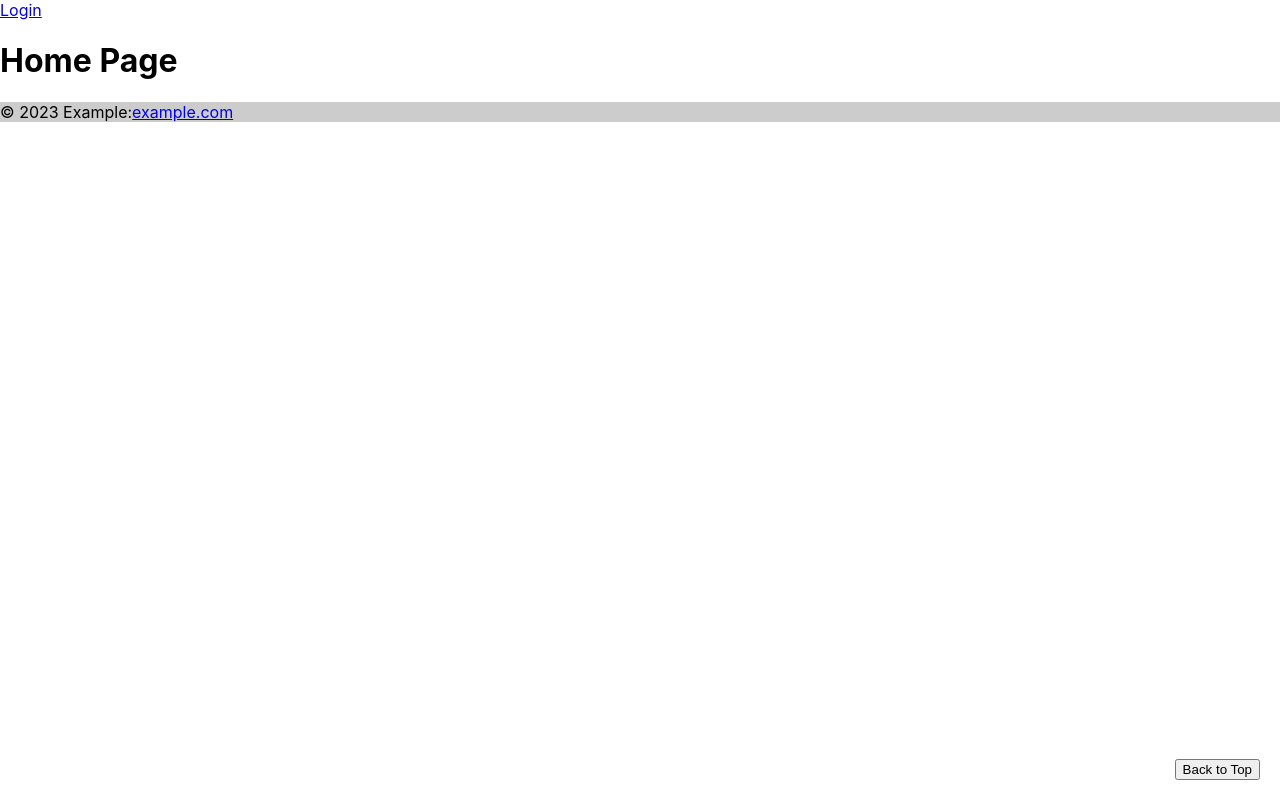
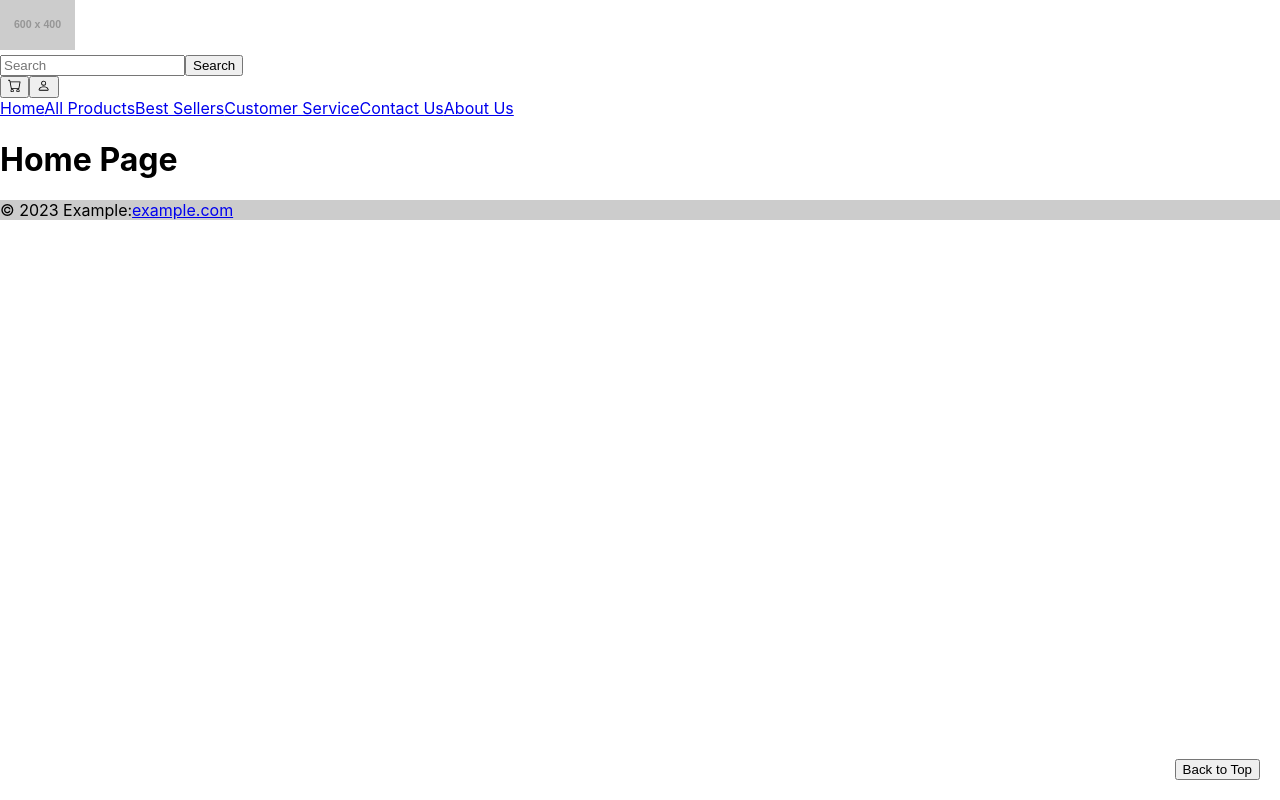
Before and after one commit to Lujia-Cheng/web-final-project, a React (Create React App) app in the folder frontend/: page / in a window 1280 px wide. Built offline with nearby package versions, Linux system fonts and the light colour scheme; the HTML template or start-up script is replaced by a standard one.

Commit message:
added home.js & header.js html skeleton

```diff
--- a/frontend/package.json
+++ b/frontend/package.json
@@ -6,10 +6,10 @@
     "@testing-library/jest-dom": "^5.17.0",
     "@testing-library/react": "^13.4.0",
     "@testing-library/user-event": "^13.5.0",
-    "boostrap": "^2.0.0",
     "react": "^18.2.0",
     "react-bootstrap": "^2.9.1",
     "react-dom": "^18.2.0",
+    "react-icons": "^4.12.0",
     "react-router-dom": "^6.20.1",
     "react-scripts": "5.0.1",
     "web-vitals": "^2.1.4"
--- /dev/null
+++ b/frontend/public/index.html
@@ -0,0 +1,30 @@
+<!doctype html>
+<html lang="en">
+<head>
+    <meta charset="utf-8">
+    <meta name="viewport" content="width=device-width, initial-scale=1">
+    <!--
+      Notice the use of %PUBLIC_URL% in the tag above.
+      It will be replaced with the URL of the `public` folder during the build.
+      Only files inside the `public` folder can be referenced from the HTML.
+
+      Unlike "/favicon.ico" or "favicon.ico", "%PUBLIC_URL%/favicon.ico" will
+      work correctly both with client-side routing and a non-root public URL.
+      Learn how to configure a non-root public URL by running `npm run build`.
+    -->
+    <title>React App</title>
+</head>
+<body>
+<div id="root"></div>
+<!--
+  This HTML file is a template.
+  If you open it directly in the browser, you will see an empty page.
+
+  You can add webfonts, meta tags, or analytics to this file.
+  The build step will place the bundled scripts into the <body> tag.
+
+  To begin the development, run `npm start`.
+  To create a production bundle, use `npm run build`.
+-->
+</body>
+</html>
--- a/frontend/src/App.js
+++ b/frontend/src/App.js
@@ -1,13 +1,15 @@
 import React from 'react';
 import {BrowserRouter as Router, Routes, Route} from 'react-router-dom';
-
 import Header from './components/Header';
 import Footer from './components/Footer';
 import Home from './pages/Home';
 import Login from './pages/Login';
+
+
 // import Product from './pages/Product';
 import './App.css';
 import NotFound from "./pages/NotFound";
+import SearchBar from "./components/SearchBar";
 
 function App() {
   function scrollToTop() {
--- a/frontend/src/components/Header.js
+++ b/frontend/src/components/Header.js
@@ -1,14 +1,45 @@
 import React from 'react';
 import {Link} from 'react-router-dom';
-
+import SearchBar from "./SearchBar";
+import {Container, Row, Col, Navbar, Nav, Form, FormControl, Button} from 'react-bootstrap';
+import {BsCart, BsPerson} from 'react-icons/bs';
 function Header() {
   return (
     <header>
-      <nav>
-        {/* Other links */}
-        <Link to="/login">Login</Link>
-        {/* Add more navigation links */}
-      </nav>
+      <Container fluid>
+        {/* First Row */}
+        <Row className="align-items-center">
+          <Col xs={3} md={2}>
+            <Navbar.Brand href="/">
+              <img src="https://placehold.co/600x400?text=logo" alt="Logo" style={{maxHeight: '50px'}}/>
+            </Navbar.Brand>
+          </Col>
+          <Col xs={6} md={8}>
+            <SearchBar/>
+          </Col>
+          <Col xs={3} md={2} className="text-right">
+            <Button variant="link">
+              <BsCart/>
+            </Button>
+            <Button variant="link">
+              <BsPerson/>
+            </Button>
+          </Col>
+        </Row>
+
+        <Row className="justify-content-center">
+          <Col>
+            <Nav className="justify-content-center">
+              <Nav.Link href="/">Home</Nav.Link>
+              <Nav.Link href="/all-products">All Products</Nav.Link>
+              <Nav.Link href="/best-sellers">Best Sellers</Nav.Link>
+              <Nav.Link href="/customer-service">Customer Service</Nav.Link>
+              <Nav.Link href="/contact">Contact Us</Nav.Link>
+              <Nav.Link href="/about">About Us</Nav.Link>
+            </Nav>
+          </Col>
+        </Row>
+      </Container>
     </header>
   );
 }
--- a/frontend/src/components/SearchBar.js
+++ b/frontend/src/components/SearchBar.js
@@ -0,0 +1,16 @@
+import React from "react";
+
+
+function SearchBar() {
+
+  return (
+    <div>
+      <form className="form-inline my-2 my-lg-0">
+        <input className="form-control mr-sm-2" type="search" placeholder="Search" aria-label="Search"/>
+        <button className="btn btn-outline-success my-2 my-sm-0" type="submit">Search</button>
+      </form>
+    </div>
+  )
+}
+
+export default SearchBar;
--- a/frontend/src/pages/Home.js
+++ b/frontend/src/pages/Home.js
@@ -1,4 +1,5 @@
 import React from 'react';
+import SearchBar from "../components/SearchBar";
 
 function Home() {
   return (
```
Also changed, not shown: 1 other file (tests, documents, lock files or other folders).
